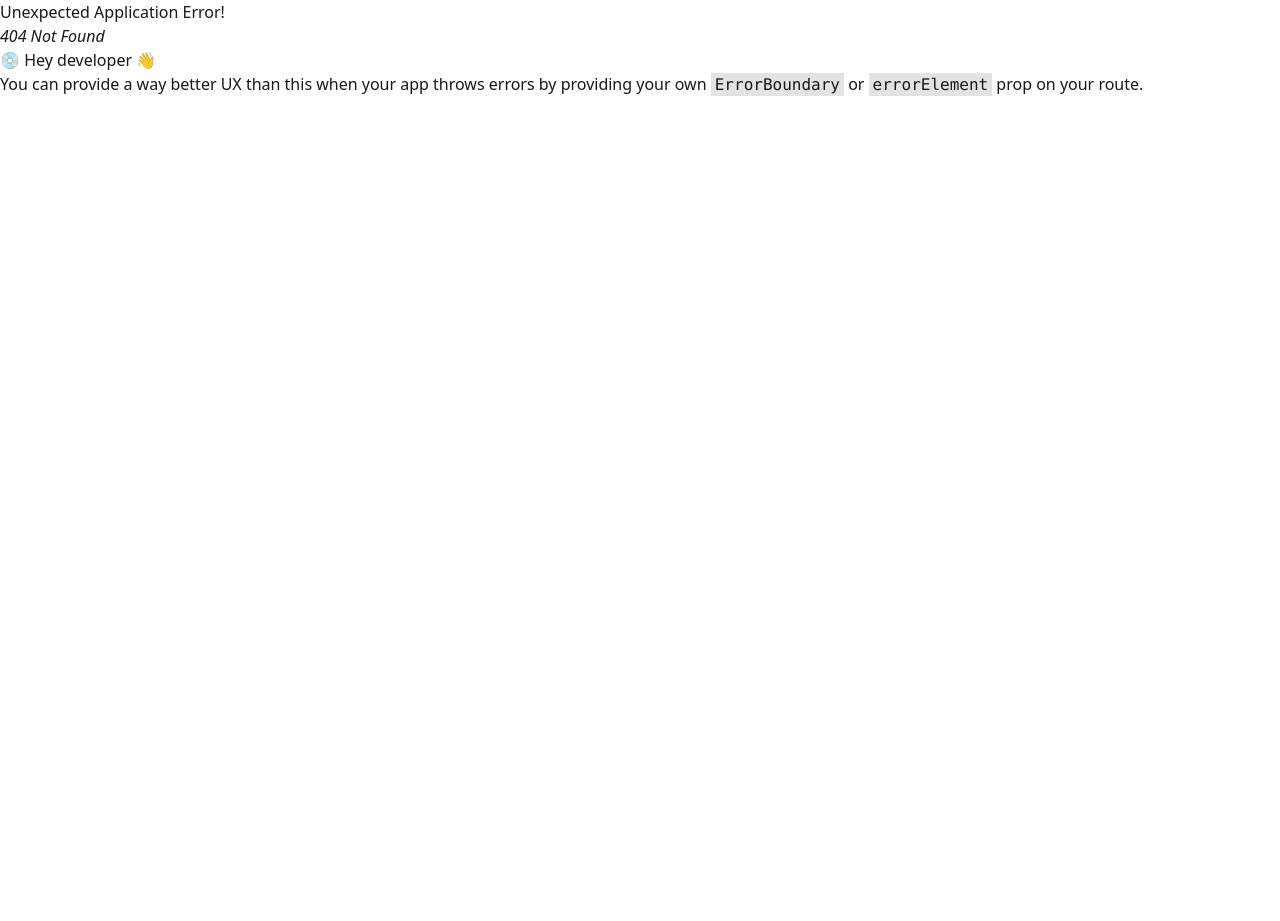
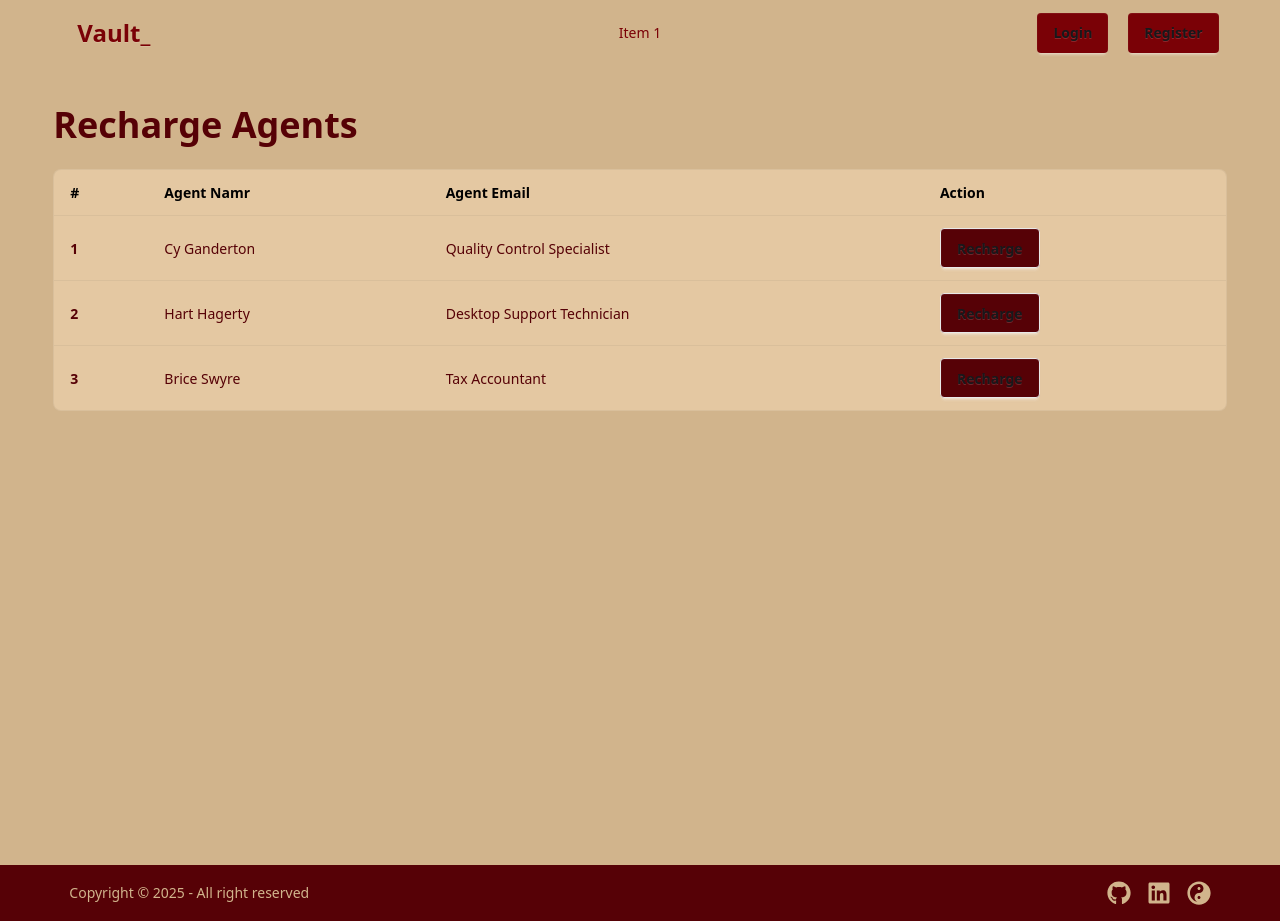
Before and after one commit to Irenity0/vault-client, a React (Vite) app: page /recharge-agents in a window 1280 px wide. Before the commit this address had no page. Before the commit the page ends 800 px from the top, so only its background shows below. Built offline with nearby package versions, Linux system fonts and the light colour scheme.

Commit message:
recharge table UI done

```diff
--- /dev/null
+++ b/src/pages/Dashboards/AdminPages/RechargeTable.jsx
@@ -0,0 +1,50 @@
+const RechargeTable = () => {
+    return (
+        <>
+        <section className="min-h-screen text-[#560106] w-11/12 mx-auto py-10">
+            <h1 className="text-[#560106] font-extrabold text-4xl mr-4">Recharge Agents</h1><br />
+
+            {/* table */}
+            <div className="overflow-x-auto rounded-box border border-base-content/5 bg-[#e4c8a2]">
+              <table className="table">
+                {/* head */}
+                <thead className="text-black">
+                  <tr>
+                    <th>#</th>
+                    <th>Agent Namr</th>
+                    <th>Agent Email</th>
+                    <th>Action</th>
+                  </tr>
+                </thead>
+                <tbody>
+                  {/* row 1 */}
+                  <tr>
+                    <th>1</th>
+                    <td>Cy Ganderton</td>
+                    <td>Quality Control Specialist</td>
+
+                    <td><button className="bg-[#560106] btn btn-md">Recharge</button></td>
+                  </tr>
+                  {/* row 2 */}
+                  <tr>
+                    <th>2</th>
+                    <td>Hart Hagerty</td>
+                    <td>Desktop Support Technician</td>
+                    <td><button className="bg-[#560106] btn btn-md">Recharge</button></td>
+                  </tr>
+                  {/* row 3 */}
+                  <tr>
+                    <th>3</th>
+                    <td>Brice Swyre</td>
+                    <td>Tax Accountant</td>
+                    <td><button className="bg-[#560106] btn btn-md">Recharge</button></td>
+                  </tr>
+                </tbody>
+              </table>
+            </div>
+        </section>
+        </>
+    );
+};
+
+export default RechargeTable;
--- a/src/routes/router.jsx
+++ b/src/routes/router.jsx
@@ -11,6 +11,7 @@ import AdminDashboard from "../pages/Dashboards/AdminDashboard";
 import UserTransactions from "../pages/Transaction_Pages/UserTransactions";
 import AgentTransactions from "../pages/Transaction_Pages/AgentTransactions";
 import CashInPage from "../pages/CashInPage";
+import RechargeTable from "../pages/Dashboards/AdminPages/RechargeTable";
 
 const router = createBrowserRouter([
   {
@@ -52,6 +53,10 @@ const router = createBrowserRouter([
       {
         path: 'agent-transactions',
         element: <AgentTransactions/>
+      },
+      {
+        path: 'recharge-agents',
+        element: <RechargeTable/>
       }
     ]
   }
```
